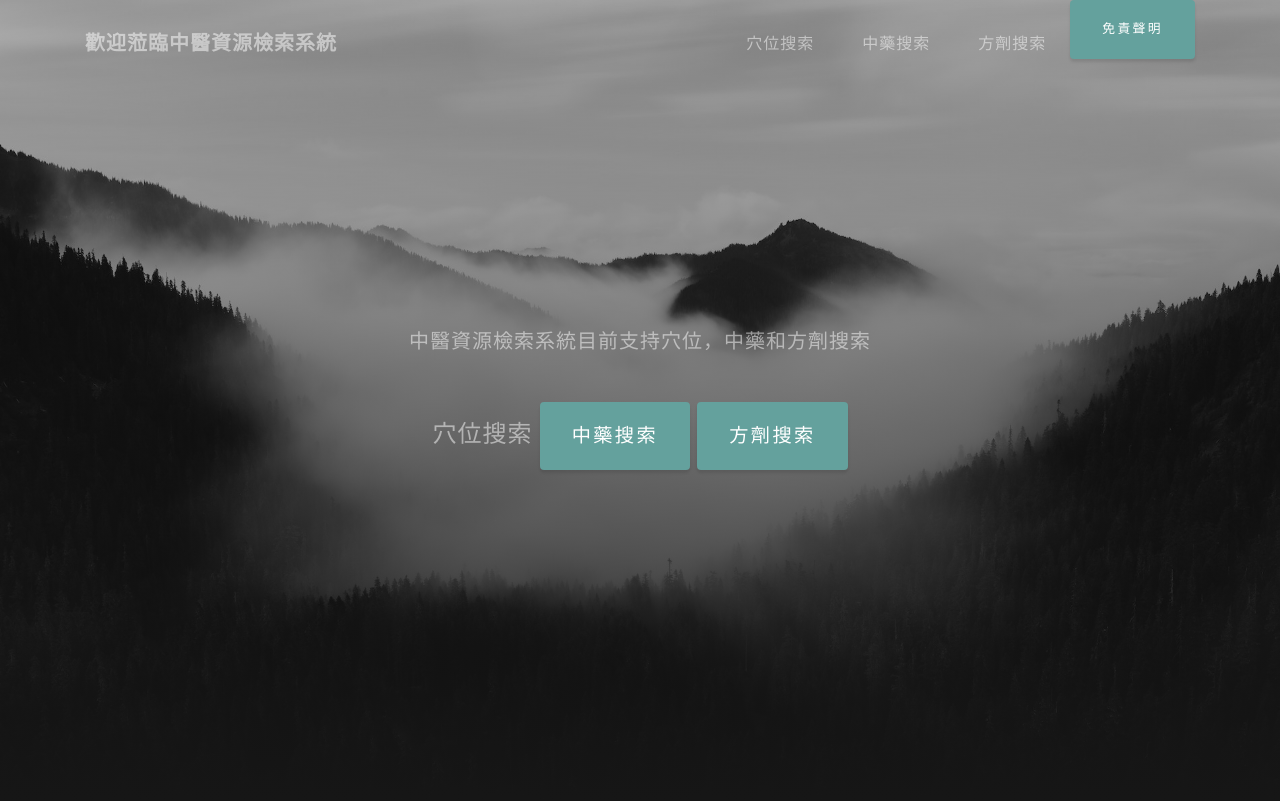
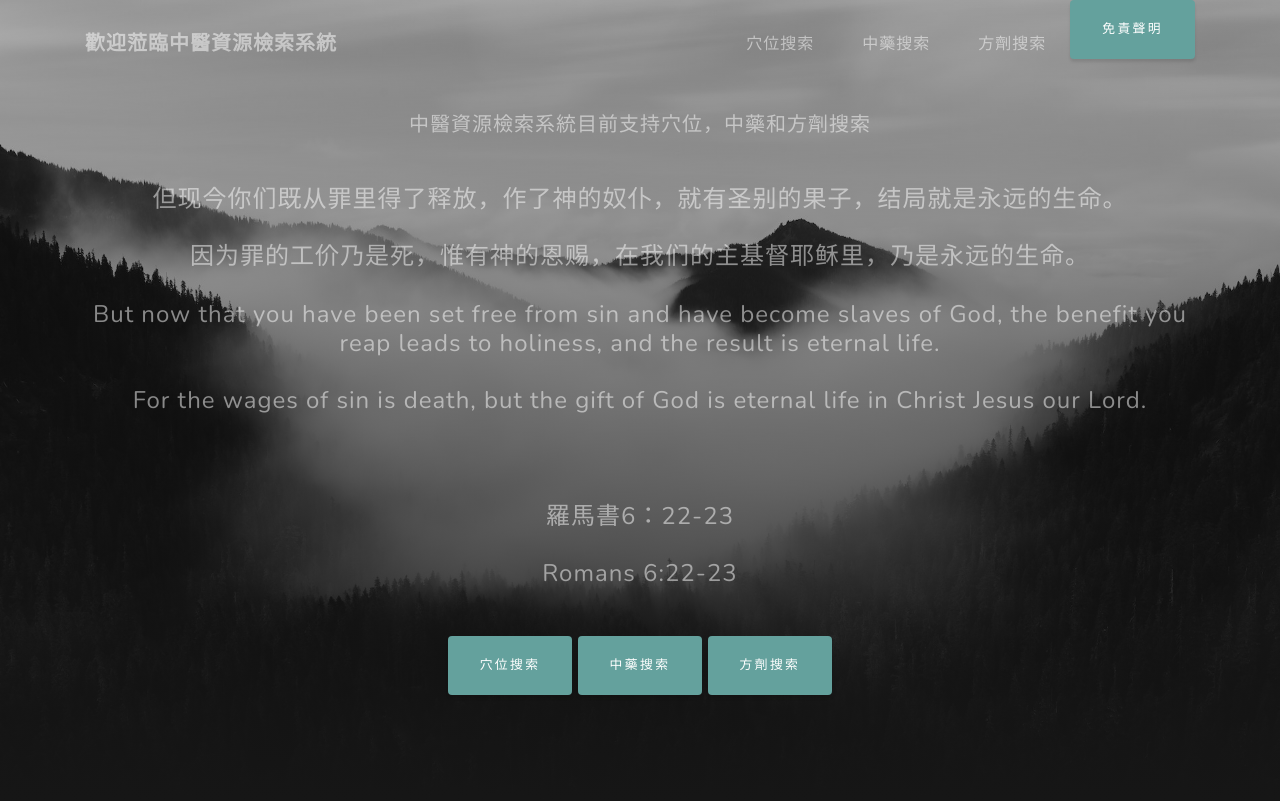
Before and after one commit to YanyangChen/CMdiagnose4host, a Django app: page /CMdiagnose/index in a window 1280 px wide. Shown: the top 801 px of the page. Run offline with Django 3.2, Linux system fonts and the light colour scheme; some libraries are stand-ins or nearby versions.

Commit message:
Update index.html
add quote

```diff
--- a/mysite/CMdiagnose/templates/CMdiagnose/index.html
+++ b/mysite/CMdiagnose/templates/CMdiagnose/index.html
@@ -62,7 +62,7 @@
       <div class="mx-auto text-center">
         <!-- <h1 class="mx-auto my-0 text-uppercase">仁毅精誠</h1> -->
         <h2 class="text-white-50 mx-auto mt-2 mb-5">中醫資源檢索系統目前支持穴位，中藥和方劑搜索</h2>
-        <h4 class="text-white-50 mx-auto mt-2 mb-5>
+        <h4 class="text-white-50 mx-auto mt-2 mb-5">
           但现今你们既从罪里得了释放，作了神的奴仆，就有圣别的果子，结局就是永远的生命。<br><br>
           因为罪的工价乃是死，惟有神的恩赐，在我们的主基督耶稣里，乃是永远的生命。<br><br>
           But now that you have been set free from sin and have become slaves of God, the benefit you reap leads to holiness, and the result is eternal life.<br><br>
```
